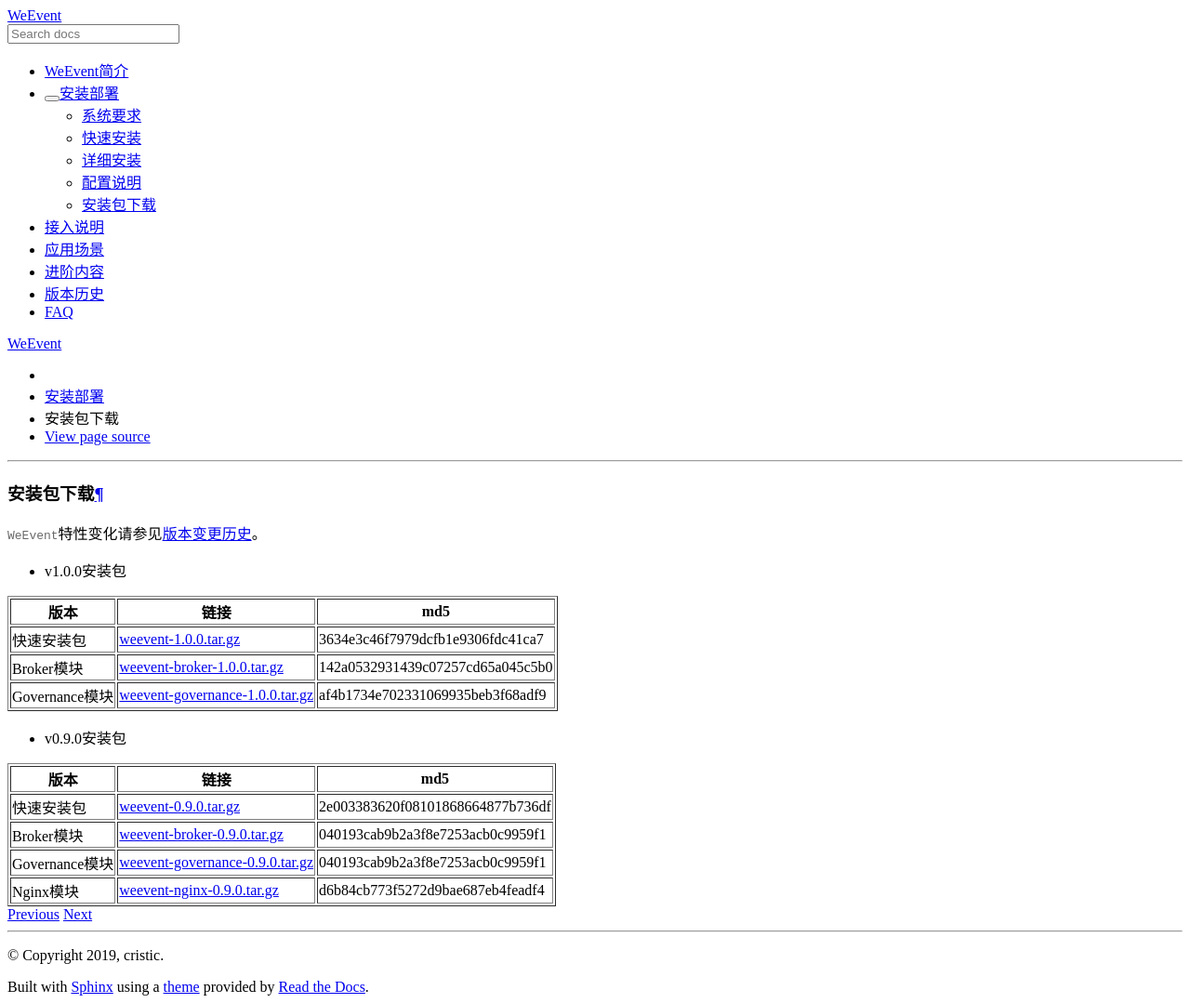
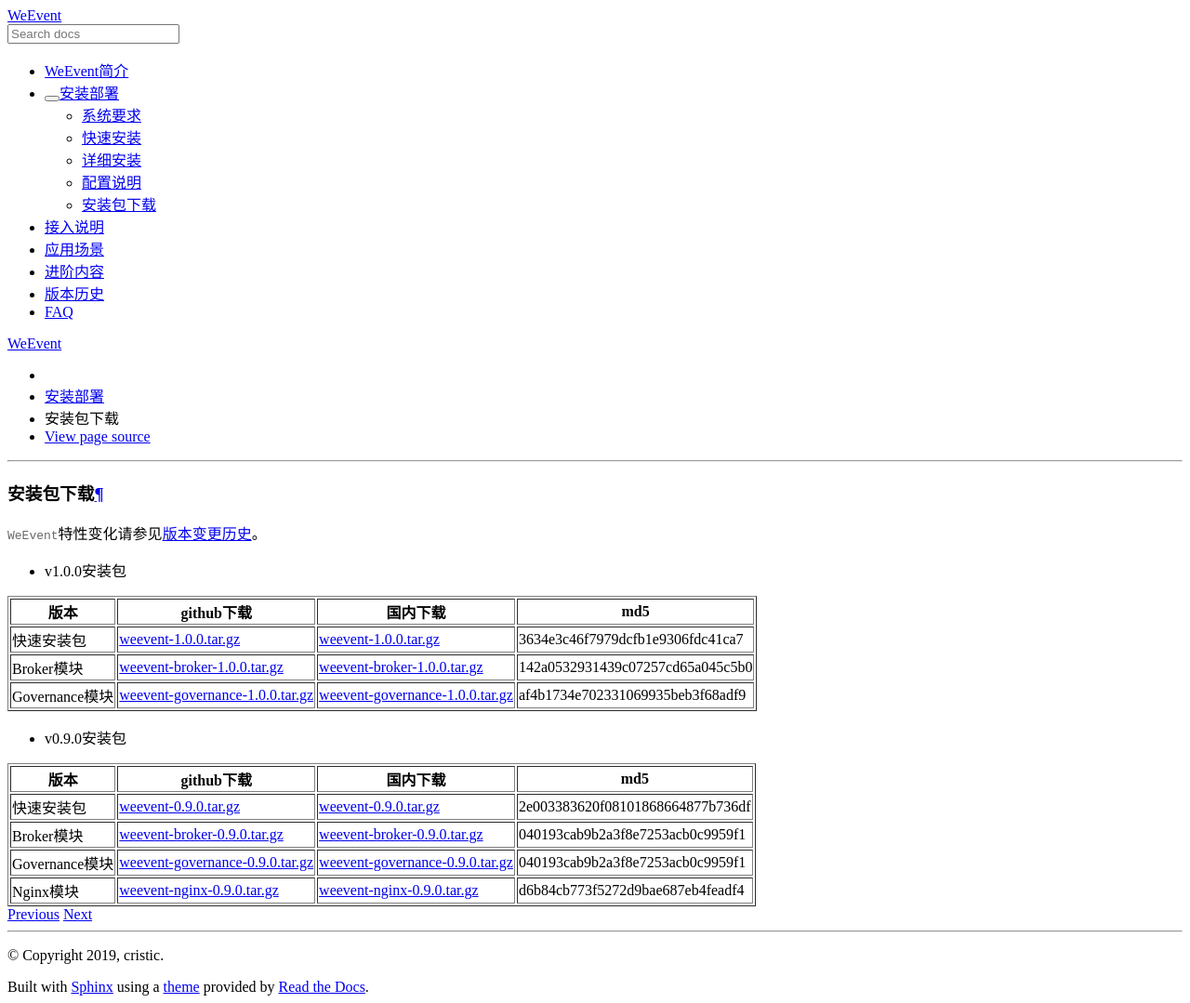
Before and after one commit to WeBankBlockchain/WeEvent-docs, a Sphinx documentation site: the page built from docs/install/download.md, in a window 1280 px wide. Shown: the whole page at 93% size. Built offline with Sphinx 7.4.7 and the Read the Docs theme 2.0.0, drawn with Linux system fonts in a browser that asks for light colours.

Commit message:
add cdn download (#72)

```diff
--- a/docs/install/download.md
+++ b/docs/install/download.md
@@ -4,19 +4,19 @@
 
 - v1.0.0安装包
 
-| 版本     | 链接 | md5 |
-| ---------- | -------- | -------- |
-| 快速安装包 | [weevent-1.0.0.tar.gz](https://github.com/WeBankFinTech/WeEvent/releases/download/v1.0.0/weevent-1.0.0.tar.gz) | 3634e3c46f7979dcfb1e9306fdc41ca7 |
-| Broker模块 | [weevent-broker-1.0.0.tar.gz](https://github.com/WeBankFinTech/WeEvent/releases/download/v1.0.0/weevent-1.0.0.tar.gz) | 142a0532931439c07257cd65a045c5b0 |
-| Governance模块 | [weevent-governance-1.0.0.tar.gz](https://github.com/WeBankFinTech/WeEvent/releases/download/v1.0.0/weevent-governance-1.0.0.tar.gz) | af4b1734e702331069935beb3f68adf9 |
+| 版本     | github下载 | 国内下载 | md5 |
+| ---------- | -------- | -------- | -------- |
+| 快速安装包 | [weevent-1.0.0.tar.gz](https://github.com/WeBankFinTech/WeEvent/releases/download/v1.0.0/weevent-1.0.0.tar.gz) | [weevent-1.0.0.tar.gz](https://fisco.com.cn/cdn/WeEvent/releases/download/v1.0.0/weevent-1.0.0.tar.gz) | 3634e3c46f7979dcfb1e9306fdc41ca7 |
+| Broker模块 | [weevent-broker-1.0.0.tar.gz](https://github.com/WeBankFinTech/WeEvent/releases/download/v1.0.0/weevent-1.0.0.tar.gz) | [weevent-broker-1.0.0.tar.gz](https://fisco.com.cn/cdn/WeEvent/releases/download/v1.0.0/weevent-1.0.0.tar.gz) | 142a0532931439c07257cd65a045c5b0 |
+| Governance模块 | [weevent-governance-1.0.0.tar.gz](https://github.com/WeBankFinTech/WeEvent/releases/download/v1.0.0/weevent-governance-1.0.0.tar.gz) | [weevent-governance-1.0.0.tar.gz](https://fisco.com.cn/cdn/WeEvent/releases/download/v1.0.0/weevent-governance-1.0.0.tar.gz) | af4b1734e702331069935beb3f68adf9 |
 
 
 
 - v0.9.0安装包
 
-| 版本     | 链接 | md5 |
-| ---------- | -------- | -------- |
-| 快速安装包 | [weevent-0.9.0.tar.gz](https://github.com/WeBankFinTech/WeEvent/releases/download/v0.9.0/weevent-0.9.0.tar.gz) |  2e003383620f08101868664877b736df  |
-| Broker模块 | [weevent-broker-0.9.0.tar.gz](https://github.com/WeBankFinTech/WeEvent/releases/download/v0.9.0/weevent-0.9.0.tar.gz)  | 040193cab9b2a3f8e7253acb0c9959f1   |
-| Governance模块      | [weevent-governance-0.9.0.tar.gz](https://github.com/WeBankFinTech/WeEvent/releases/download/v0.9.0/weevent-governance-0.9.0.tar.gz) | 040193cab9b2a3f8e7253acb0c9959f1  |
-| Nginx模块  | [weevent-nginx-0.9.0.tar.gz](https://github.com/WeBankFinTech/WeEvent/releases/download/v0.9.0/weevent-nginx-0.9.0.tar.gz)  | d6b84cb773f5272d9bae687eb4feadf4  |
+| 版本     | github下载 | 国内下载 | md5 |
+| ---------- | -------- | -------- | -------- |
+| 快速安装包 | [weevent-0.9.0.tar.gz](https://github.com/WeBankFinTech/WeEvent/releases/download/v0.9.0/weevent-0.9.0.tar.gz) |  [weevent-0.9.0.tar.gz](https://fisco.com.cn/cdn/WeEvent/releases/download/v0.9.0/weevent-0.9.0.tar.gz)  |  2e003383620f08101868664877b736df  |
+| Broker模块 | [weevent-broker-0.9.0.tar.gz](https://github.com/WeBankFinTech/WeEvent/releases/download/v0.9.0/weevent-0.9.0.tar.gz)  | [weevent-broker-0.9.0.tar.gz](https://fisco.com.cn/cdn/WeEvent/releases/download/v0.9.0/weevent-0.9.0.tar.gz) | 040193cab9b2a3f8e7253acb0c9959f1   |
+| Governance模块      | [weevent-governance-0.9.0.tar.gz](https://github.com/WeBankFinTech/WeEvent/releases/download/v0.9.0/weevent-governance-0.9.0.tar.gz) | [weevent-governance-0.9.0.tar.gz](https://fisco.com.cn/cdn/WeEvent/releases/download/v0.9.0/weevent-governance-0.9.0.tar.gz) | 040193cab9b2a3f8e7253acb0c9959f1  |
+| Nginx模块  | [weevent-nginx-0.9.0.tar.gz](https://github.com/WeBankFinTech/WeEvent/releases/download/v0.9.0/weevent-nginx-0.9.0.tar.gz)  | [weevent-nginx-0.9.0.tar.gz](https://fisco.com.cn/cdn/WeEvent/releases/download/v0.9.0/weevent-nginx-0.9.0.tar.gz) | d6b84cb773f5272d9bae687eb4feadf4  |
```
Also changed, not shown: docs/install/module/broker.md (+3 -1 lines), docs/install/module/governance.md (+3 -1 lines), docs/install/module/nginx.md (+1 -1 lines), docs/install/quickinstall.md (+3 -2 lines).
